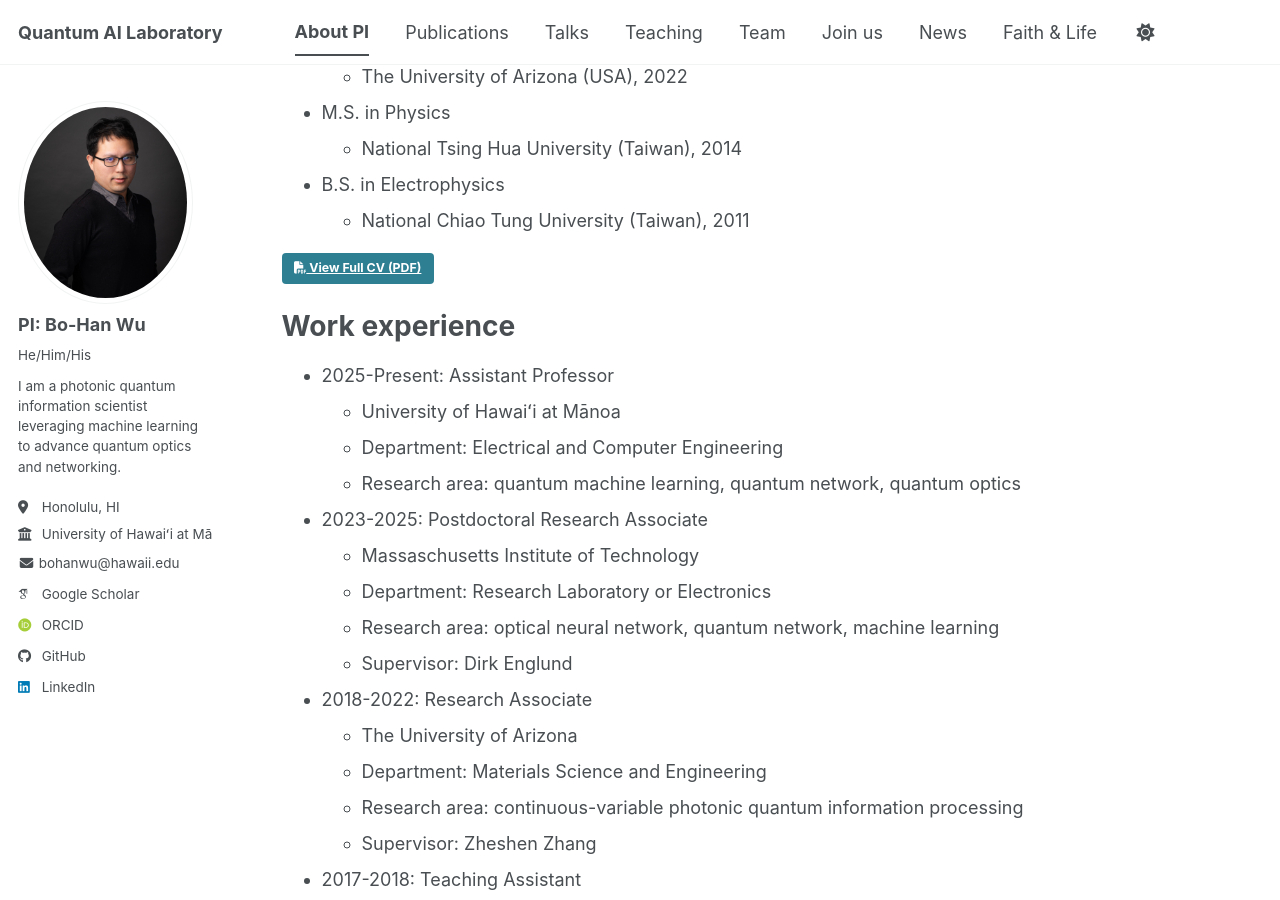
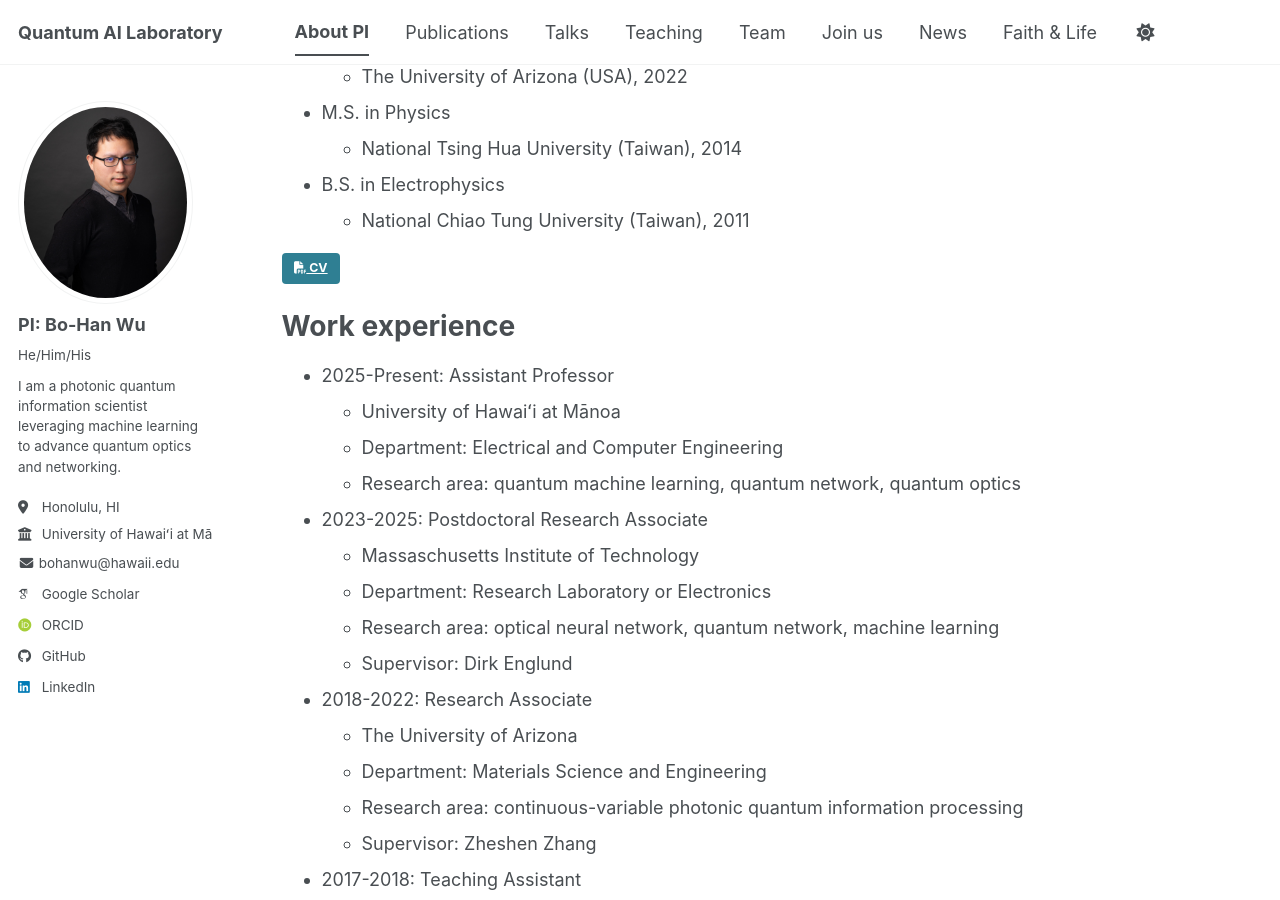
Before and after one commit to go705/go705.github.io, a Jekyll site: the page built from _pages/cv.md, in a window 1280 px wide and 900 px high, scrolled down 342 px. Built offline with Jekyll 4.4.1, drawn with Linux system fonts in a browser that asks for light colours; some web fonts are replaced; a script bundle is joined from its source files by our own code; library files that are not in the unit come from our copies.

Commit message:
Update cv.md

```diff
--- a/_pages/cv.md
+++ b/_pages/cv.md
@@ -16,7 +16,7 @@
 * B.S. in Electrophysics
   * National Chiao Tung University (Taiwan), 2011
 
-<p style="margin-top: 1rem;"><a href="{{ site.baseurl }}/files/cv.pdf" class="btn btn--primary btn--small"><i class="fas fa-file-pdf"></i> View Full CV (PDF)</a></p>
+<p style="margin-top: 1rem;"><a href="{{ site.baseurl }}/assets/Bo-Han-Wu CV.pdf" class="btn btn--primary btn--small"><i class="fas fa-file-pdf"></i> CV</a></p>
 
 Work experience
 ======
```
